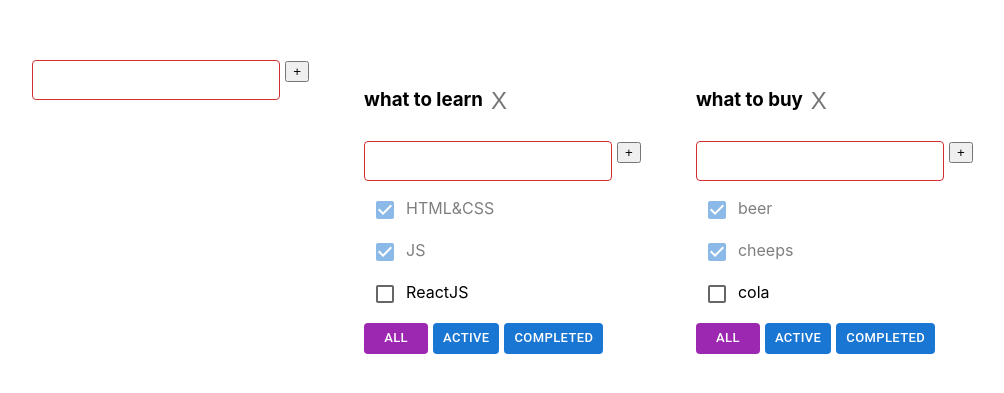
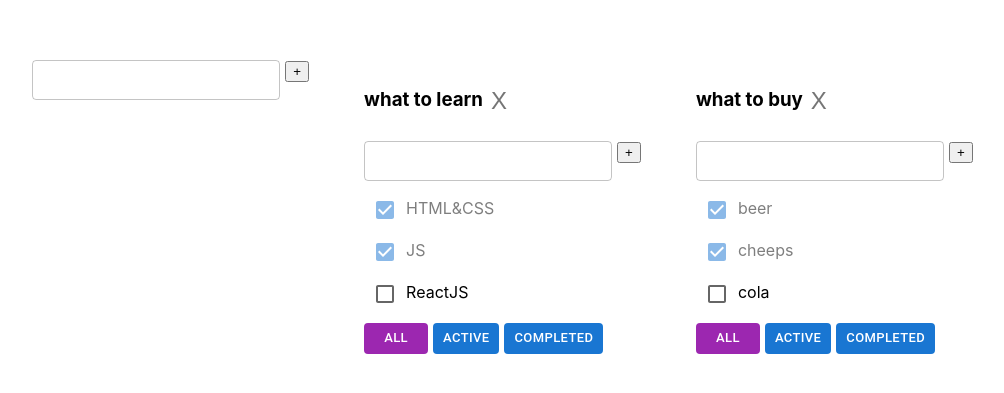
Before and after one commit to VanoKi/todolist-react, a React (Vite) app: page / in a window 1280 px wide. Shown: the part 193-586 px from the top of the page, without its empty margins (110-1114 px from the left). Built offline with nearby package versions, Linux system fonts and the light colour scheme.

Commit message:
fix: error

```diff
--- a/src/CreateItemForm.tsx
+++ b/src/CreateItemForm.tsx
@@ -37,13 +37,14 @@ export const CreateItemForm = ({onCreateItem}: Props) => {
       <TextField
         size='small'
         // className={error ? 'error' : ''}
-        error
+        error={!!error}
+
         value={title}
         onChange={changeItemTitleHandler}
         onKeyDown={createItemOnEnterHandler}
       />
       <Button title={'+'} onClick={createItemHandler} />
-      {error && <div className="error-message">{error}</div>}
+      {/*{error && <div className="error-message">{error}</div>}*/}
     </div>
   );
 };
```
